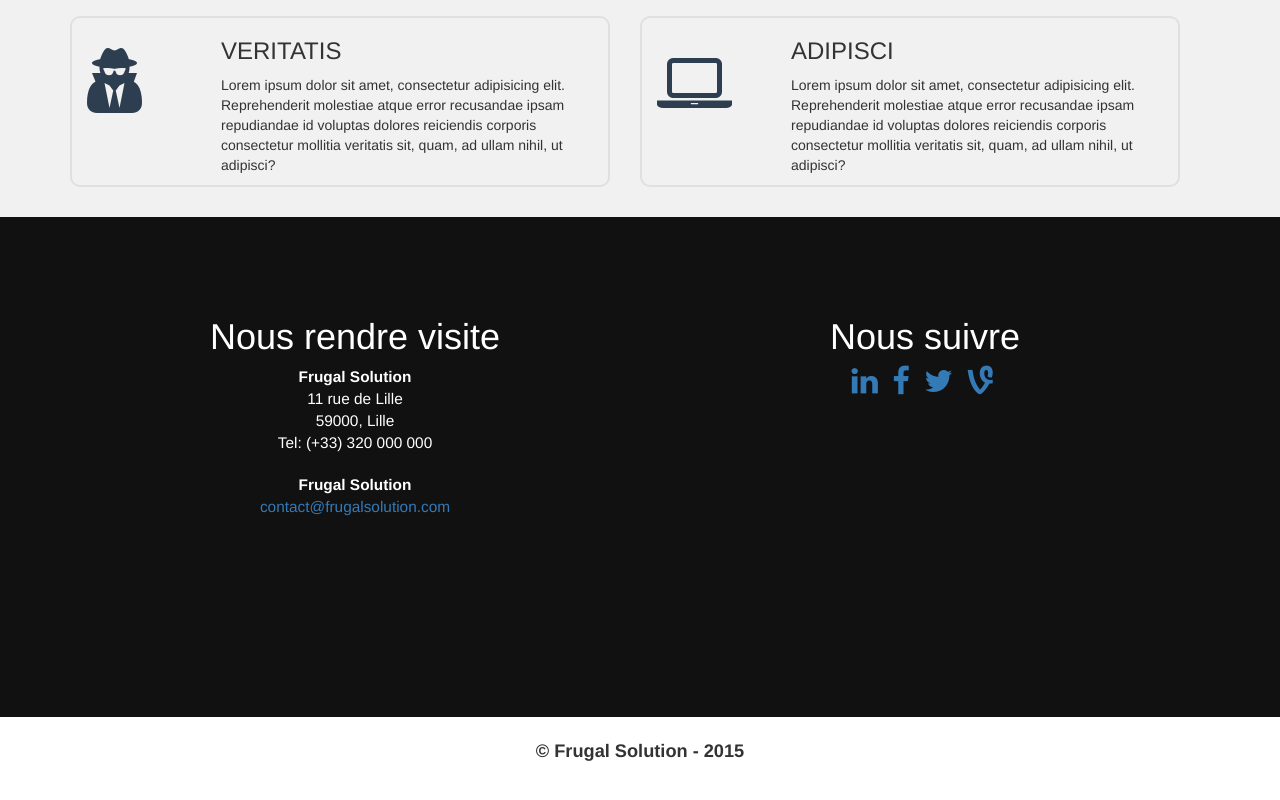
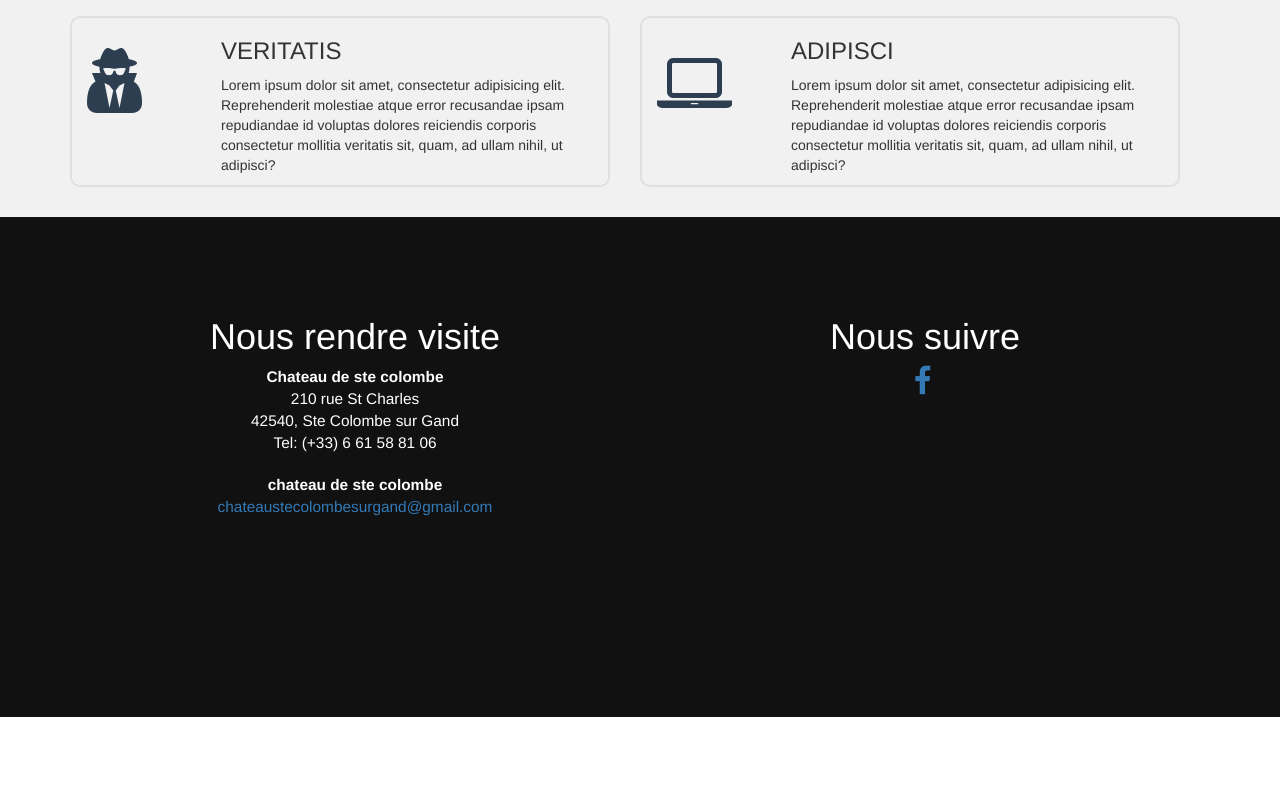
Before and after one commit to pousino/staticWebSite, a plain HTML site: page index.html in a window 1280 px wide. Shown: the part 1394-2194 px from the top of the page. Drawn offline with nearby package versions, Linux system fonts and the light colour scheme.

Commit message:
CLEVW-123456 commit index 2

```diff
--- a/css/design.css
+++ b/css/design.css
@@ -53,21 +53,23 @@ section {
 
 #mainsection {
     padding-top: 50px;
-    background: url(../images/pexels-photo.jpg);
+    background: url(../images/Panorama1.JPG);
     min-height: 750px;
     background-position: center;
+    background-repeat: no-repeat; /*pour ne pas répéter l'image*/
 }
 
 
 .intro-message {
     text-align: center;
-    color: white;
+    color: black;
     font-size: 3em;
+    /*font-family:  /*Snell Roundhand, cursive*/
 }
 
 
 .social-icon a {
-    color:white;
+    color:black;
 }
 
 .social-icon a:hover {
--- a/index.html
+++ b/index.html
@@ -55,7 +55,7 @@
 
                              <!--   Modifier le nom ci-dessous (celui qui apparait en haut à gauche dans la barre de navigation)  -->
 
-                                <a class="navbar-brand" href="#" id="brand">Frugal Solution</a>
+                                <a class="navbar-brand" href="#" id="brand">ChateauSteColombe</a>
                             </div>
 
                             <!-- Collect the nav links, forms, and other content for toggling -->
@@ -246,15 +246,15 @@
                                 <div class="footer-col col-md-6 text-center">
                                     <h1>Nous rendre visite</h1>
                                               <address>
-                                                  <strong>Frugal Solution</strong><br>
-                                                  11 rue de Lille<br>
-                                                  59000, Lille<br>
-                                                  Tel: (+33) 320 000 000
+                                                  <strong>Chateau de ste colombe</strong><br>
+                                                  210 rue St Charles<br>
+                                                  42540, Ste Colombe sur Gand<br>
+                                                  Tel: (+33) 6 61 58 81 06
                                                 </address>
 
                                                 <address>
-                                                  <strong>Frugal Solution</strong><br>
-                                                  <a href="mailto:#">contact@frugalsolution.com</a>
+                                                  <strong>chateau de ste colombe</strong><br>
+                                                  <a href="mailto:#">chateaustecolombesurgand@gmail.com</a>
                                             </address>
                                 </div>
                                 <div class="footer-col col-md-6 text-center">
@@ -264,24 +264,11 @@
                                         <!--  CI-DESSOUS POUR CHANGER LES LIENS VERS VOS RESEAUX SOCIAUX  :  href="ici votre lien " -->
 
                                         <li>
-                                            <a href="#" class="btn-social btn-outline"><i class="fa fa-2x fa-linkedin"></i></a>
-                                        </li>
-                                        <li>
                                             <a href="#" class="btn-social btn-outline"><i class="fa fa-2x fa-facebook"></i></a>
                                         </li>
-                                        <li>
-                                            <a href="#" class="btn-social btn-outline"><i class="fa fa-2x fa-twitter"></i></a>
-                                        </li>
-                                        <li>
-                                            <a href="#" class="btn-social btn-outline"><i class="fa fa-2x  fa-vine"></i></a>
-                                        </li>
+
                                     </ul>
                                 </div>
-
-
-
-
-
 
                     </div>
 
@@ -301,7 +288,7 @@
 
                                       <!--       CI-DESSOUS POUR CHANGER LE COPYRIGHT-->
 
-                                              <p> <strong>&copy; Frugal Solution - 2015 </strong> </p>
+                                              <p> <strong> </strong> </p>
                                 </div>
 
 
```
Also changed, not shown: images/Panorama1.JPG (added).
